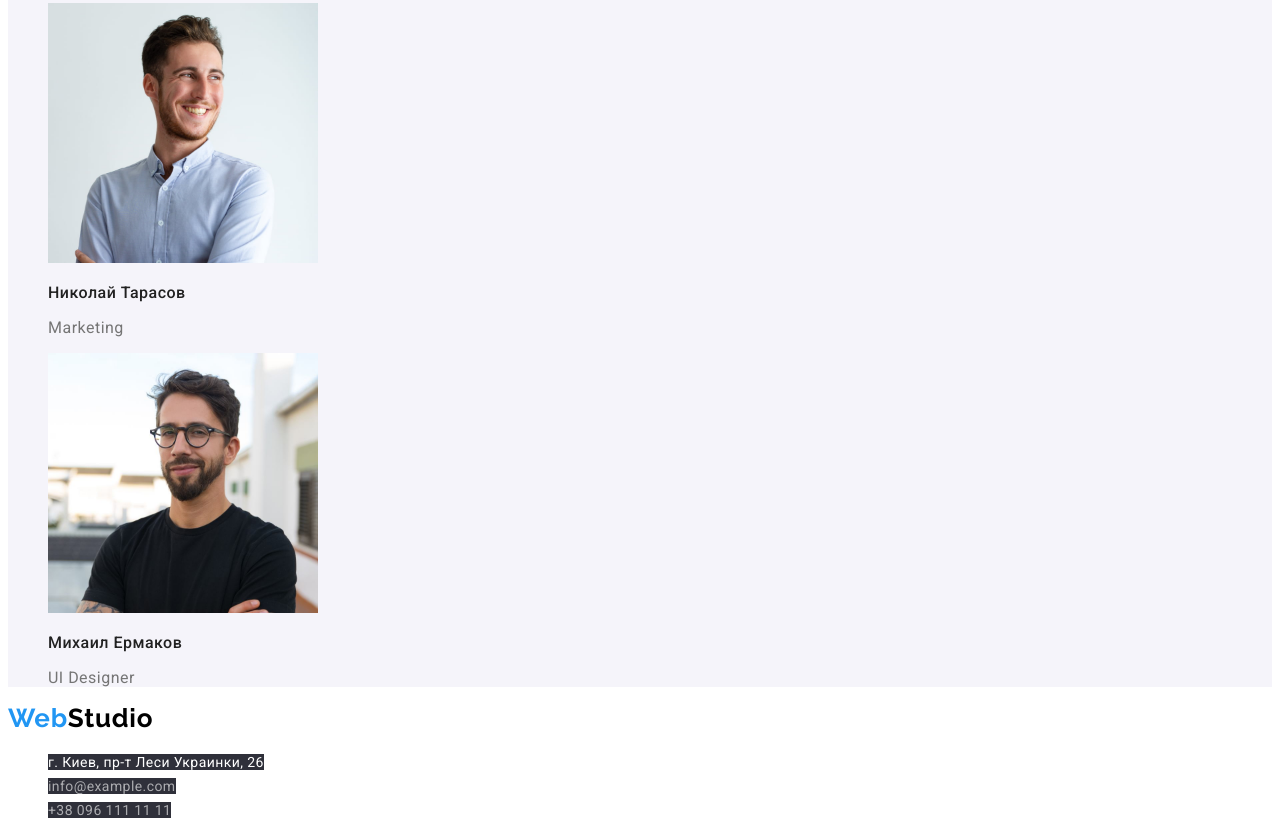
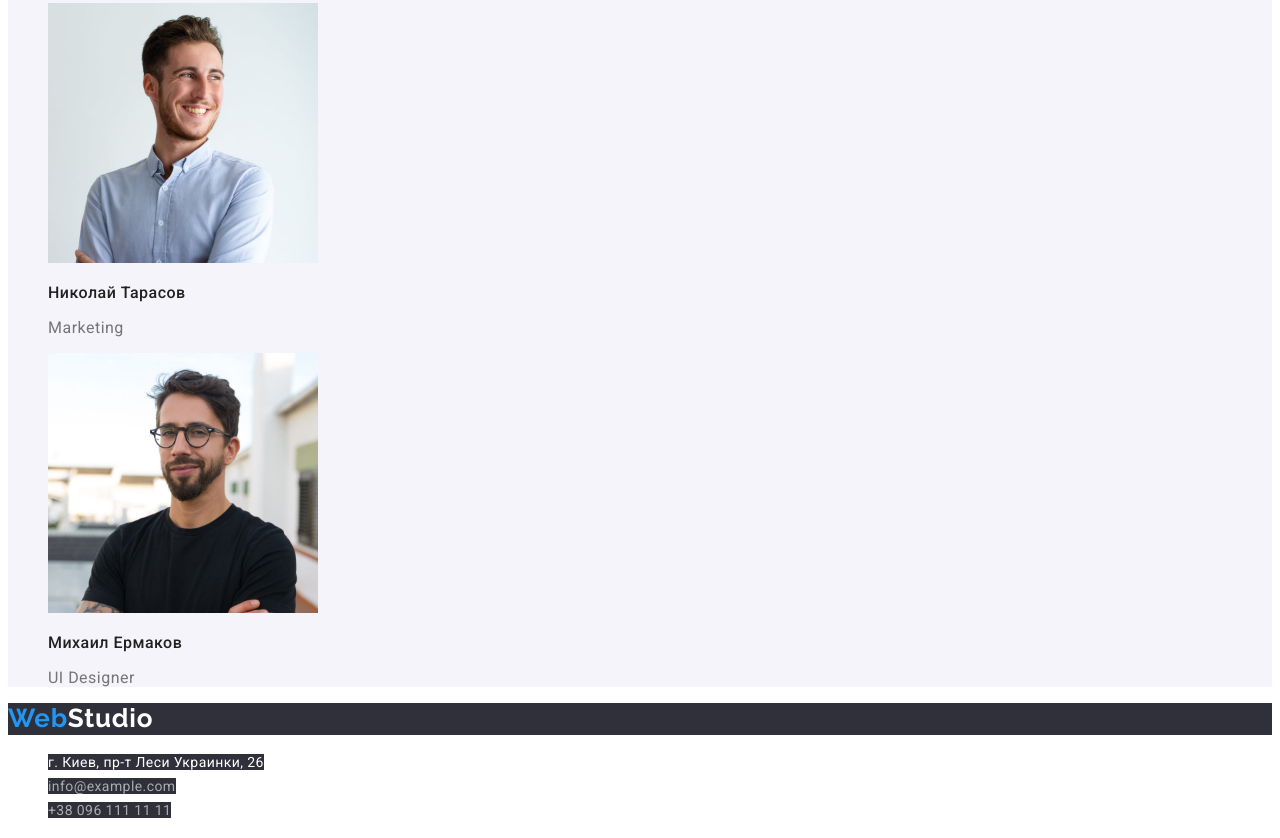
Before and after one commit to mku777/goit-markup-hw-02, a plain HTML site: page index.html in a window 1280 px wide. Shown: the part 2477-3315 px from the top of the page. Drawn offline with Linux system fonts and the light colour scheme.

Commit message:
fix footer logo and portfolios buttons

```diff
--- a/css/styles.css
+++ b/css/styles.css
@@ -37,6 +37,14 @@ ul {
 
 .logo-accent {
   color: var(--accent-color);
+}
+
+.logo .footer {
+  color: var(--primary-bg-color);
+}
+
+.logo-footer-back {
+  background-color: var(--secondary-bg-color);
 }
 
 /* Site nav */
@@ -180,7 +188,8 @@ ul {
   background-color: var(--accent-color);
 }
 
-.buttn {
+.buttn .filter {
+  color: var(--title-text-color);
   font-weight: 500;
   font-size: 16px;
   line-height: 1.62;
--- a/index.html
+++ b/index.html
@@ -127,7 +127,12 @@
     </main>
     <!--Футер-->
     <footer>
-      <a href="" class="logo"><span class="logo-accent">Web</span>Studio</a>
+      <div class="logo-footer-back">
+        <a href="" class="logo"
+          ><span class="logo-accent">Web</span
+          ><span class="logo-accent footer">Studio</span></a
+        >
+      </div>
       <address class="adress-nav">
         <ul>
           <li>
```
Also changed, not shown: portfolio.html (+6 -1 lines).
